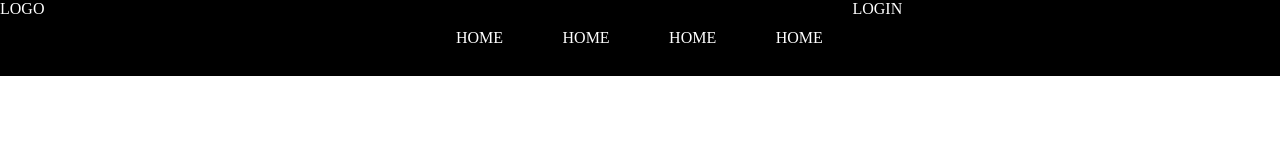
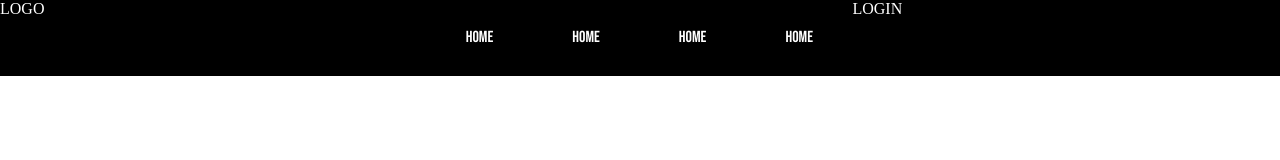
Before and after one commit to amitdubey6261/fitness-tracker, a React (Vite) app: page / in a window 1280 px wide. Shown: the top 160 px of the page. Built offline with nearby package versions, Linux system fonts and the light colour scheme.

Commit message:
nav-bar-font

```diff
--- a/src/components/Global/navbar/navbar.css
+++ b/src/components/Global/navbar/navbar.css
@@ -25,5 +25,5 @@ nav{
     align-items: center;
     justify-content: center;
     background-color: black;
-    /* font-family: 'Bebas Neue', sans-serif; */
+    font-family: 'Bebas Neue', sans-serif;
 }
```
